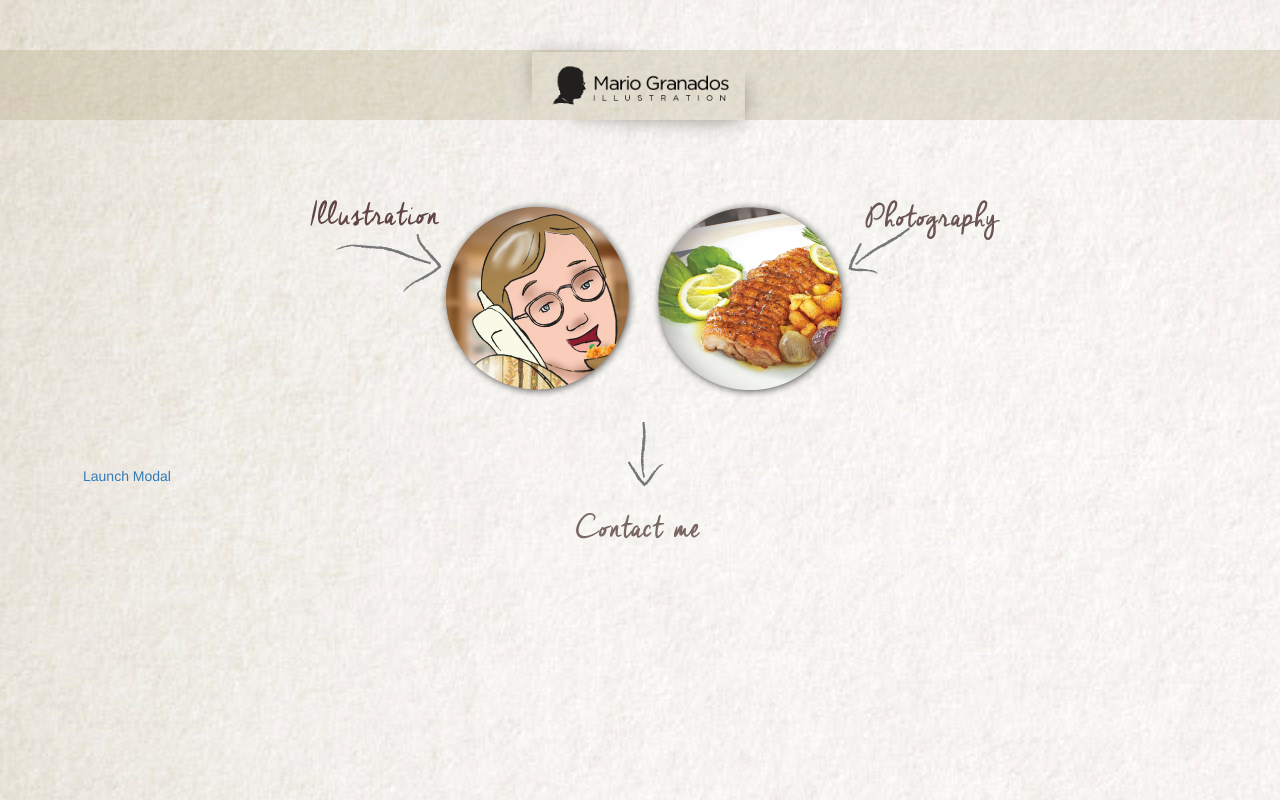
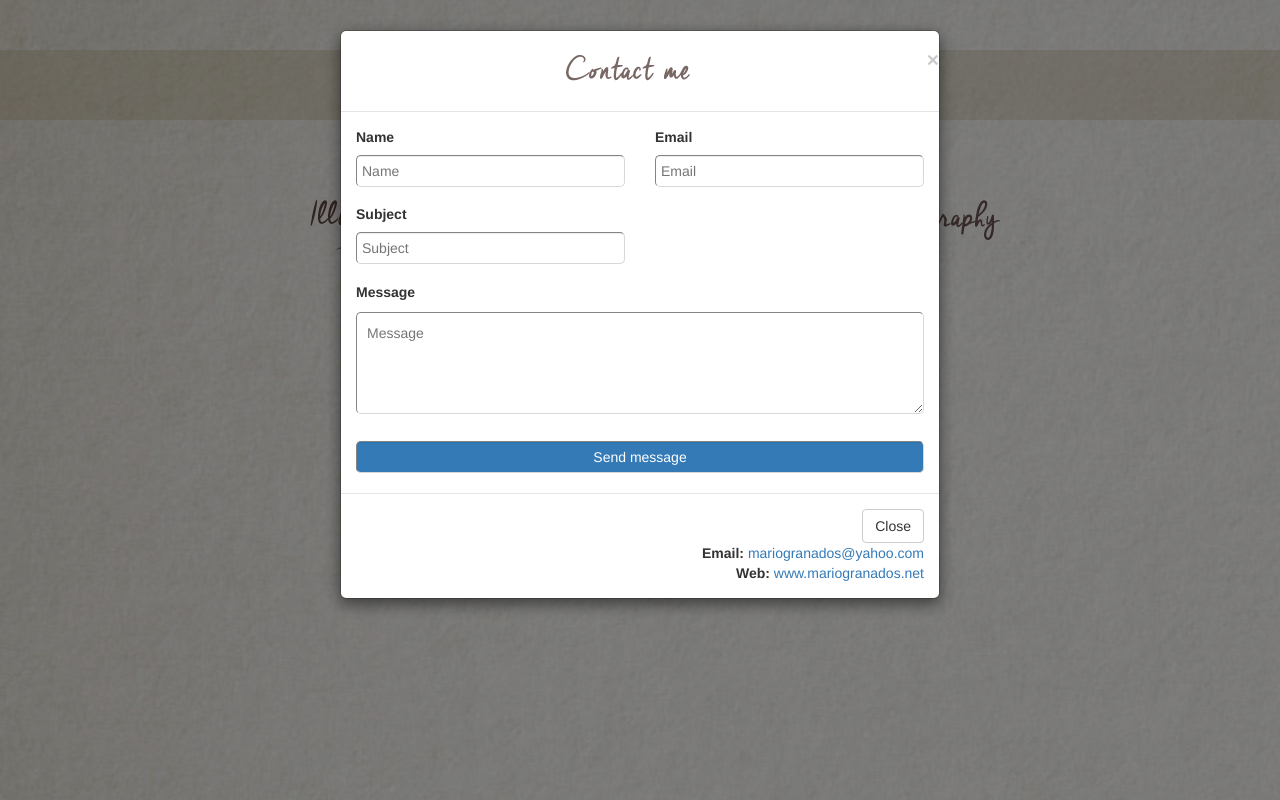
Before and after one commit to JhonMercado/MarioGranados, a plain HTML site: page index.html in a window 1280 px wide. Both pictures are taken after a click on the link 637 px from the left and 479 px from the top of the page. Drawn offline with nearby package versions, Linux system fonts and the light colour scheme.

Commit message:
Version con formulario Modal

```diff
--- a/css/styles.css
+++ b/css/styles.css
@@ -141,62 +141,59 @@ a:hover{
    position: relative;
 
 }
-.contact{
 
-  display: inline-block;
-  margin: 0 27%;
-  padding: 0 2%;
-  width: 40%;
-}
-.contact div{
-  display: block;
-  color:black;
-  text-align: center;
-  margin: 0;
-  padding: 0;
+/*Estilos Formulario Modal*/
+.modal-dialog{
+   border-radius: 5px;
 
 }
+.modal-content h4{
+  font-weight: bold;
+  font-family: cursive;
+}
+.modal-header{
+ margin: 0;
+ padding: 0;
+ /*background: url("../img/Fondo.jpg") no-repeat;*/
+
+}
+.modal-header .header-modal-logo{
+  width: 100%;
+  margin: 20px 0;
+  padding: 0;
+  /*background: url("../img/barra.png");*/
+  height: 40px;
+  text-align: center;
+}
+.modal-header .header-modal-logo img{
+ margin: -15px;
+}
+
 .contact input{
-  display: block;
-  margin: 10px 2%;
-  padding: 15px;
-  width: 90%%;
+  width: 100%;
+  margin: 1% 0%;
+  padding: 5px;
   border-radius: 5px;
-  background: url(../img/imagen.contacto.jpg) no-repeat;
   border: 1.5px inset #D8D8D8;
+  display: inline-block;
+  box-shadow: inset 0 1px 1px rgba(0, 0, 0, 0.075);
+
 }
-input.button{
-  background: url(../img/barra.png) no-repeat;
-  text-align: center;
-  margin: auto;
+.contact input.btn{
+  width: 90%
+  margin: 10% 5%;
 }
 .contact textarea{
   display: block;
-  margin: 10px 2%;
+  width: 100%;
+  margin: 1% 0%;
   padding: 10px 15px 50px 10px;
-  width: 90%;
   border-radius: 5px;
   border:  1.5px inset #D8D8D8;
-  background: url(../img/imagen.contacto.jpg) no-repeat;
+
 
 }
 div.datos-contacto p{
   display: block;
   margin: 0;
 }
-.image-contact{
-display: inline-block;
-width: 40%;
-
-}
-.image-contact img{
-  display: block;
-  margin: 20px 20px;
-}
-.image-contact p{
- margin: 0 20px 40px 10px;
-}
-.image-contact img{
-  width: 200px;
-
-}
--- a/index.html
+++ b/index.html
@@ -6,9 +6,8 @@
 	<meta name="description" content="Mario Granados Diseñador Grafico">
 	<meta name="viewport" content="width=device-width, minimum-scale=1, maximum-scale=1">
 	<link rel="stylesheet" href="css/normalize.css">
-	<!-- Link a archivo para galeria Efecto LightBox-->
-	<link href="css/bootstrap.css" rel="stylesheet" />
-    <!--<link href="css/lightbox.css" rel="stylesheet" />-->
+	<link href="css/bootstrap.min.css" rel="stylesheet" />
+    <link href="css/lightbox.css" rel="stylesheet">
 	<link rel="stylesheet" href="css/styles.css">
 </head>
 <body>
@@ -72,27 +71,76 @@
 					</a>
 				</li>
 				<li class="arrow-photography"> <img src="img/Photography.png" alt=""></li>
-				<li class="link-contactme"> <a href="#modalform" data-toggle="modal"><img src="img/Contact.png" alt=""></a></li>
+				<li class="link-contactme"> <a href="#myModal" data-toggle="modal"><img src="img/Contact.png" alt=""></a></li>
 			</ul>
 		</nav>
 		<section class="contacto">
 			<div class="container">
-					<a class="btn" data-toggle="modal" href="#myModal">Launch Modal</a>
-					<div class="modal" id="myModal">
-						<div class="modal-header">
-							<a class="close" data-dismiss="modal">&times;</a>
-							<h3>Modal header</h3>
-						</div>
-						<div class="modal-body">
-							<p>One fine body…</p>
-						</div>
-						<div class="modal-footer">
-							<a href="#" class="btn btn-primary">Save changes</a>
-							<a href="#" class="btn">Close</a>
-						</div>
-					</div>
+				<div class="modal" id="myModal" tabindex="-1" role="dialog" aria-labelledby="myModalLabel" aria-hidden="true" >
+					<div class="modal-dialog">
+						<div class="modal-content">
+							<div class="modal-header">
+								<a class="close" data-dismiss="modal" aria-hidden="true">&times;</a>
+								<figure class="header-modal-logo">
+									<img src="img/contactme.png">
+								</figure>
+							</div><!-- Fin Modal-header-->
+							<div class="modal-body">
+										<form class="contact" method="POST">
 
-			</div>
+											<div class="row">
+												<div class="form-group col-md-6 col-sm-6">
+													<label for="">Name</label>
+													<br>
+													<input type="text" placeholder="Name" name="rp_name"     id="rp_name"  required>
+												</div>
+
+												<div class="form-group col-md-6 col-sm-6">
+													<label for="">Email</label>
+													<br>
+													<input type="text" placeholder="Email"  name="rp_email"    id="rp_email" required>
+												</div>
+											</div>
+
+											<div class="row">
+												<div class="form-group col-md-6 col-sm-6">
+													<label for="">Subject</label>
+													<br>
+													<input type="text" placeholder="Subject" name="rp_subject"  id="rp_subject" required>
+												</div>
+											</div>
+
+											<div class="row">
+												<div class="form-group col-md-12 col-sm-12">
+													<label for="">Message</label>
+													<br>
+													<textarea type="text-area" placeholder="Message" name="rp_message" id="rp_message" required></textarea>
+											    </div>
+											</div>
+											<div class="row">
+												<div class="col-md-12 col-sd-12">
+													<input class="btn btn-primary" type="submit" id="submit-form" name="submit" value="Send message">
+												</div>
+
+											</div>
+
+										</form>
+							</div><!-- Fin Modal-body-->
+							<div class="modal-footer">
+
+									<a href="#" class="btn btn-default" data-dismiss="modal">Close</a>
+									<div class="text_align_center">
+										<strong>Email:</strong> <a href="mailto:mariogranados@yahoo.com">mariogranados@yahoo.com</a>
+									</div>
+									<div>
+										<strong>Web:</strong> <a href="http://www.mariogranados.net" target="_blank">www.mariogranados.net</a><br>
+									</div>
+							</div><!-- Fin Modal-footer-->
+
+						</div>	<!-- Fin Modal-content-->
+					</div><!-- Fin Modal-dialog-->
+				</div><!-- Fin Modal-->
+			</div><!-- Fin Div container-->
 		</section>
 
 		<section class="ilustraciones">
@@ -127,10 +175,10 @@
 		</section>
 	</main>
 	<script src="//code.jquery.com/jquery-1.11.2.min.js"></script>
-	<script src="js/bootstrap.js"></script>
-	<!--<script src="js/lightbox.min.js"></script>-->
+	<script src="js/bootstrap.min.js"></script>
+	<script src="js/contact_form.js" type="text/javascript"></script>
+	<script src="js/lightbox.min.js"></script>
 	<!-- Inicio archivos para galeria Efecto LightBox-->
-
     <!-- Fin archivos para galeria Efecto LightBox-->
 
 </body>
```
Also changed, not shown: img/Contactme.png (added).
